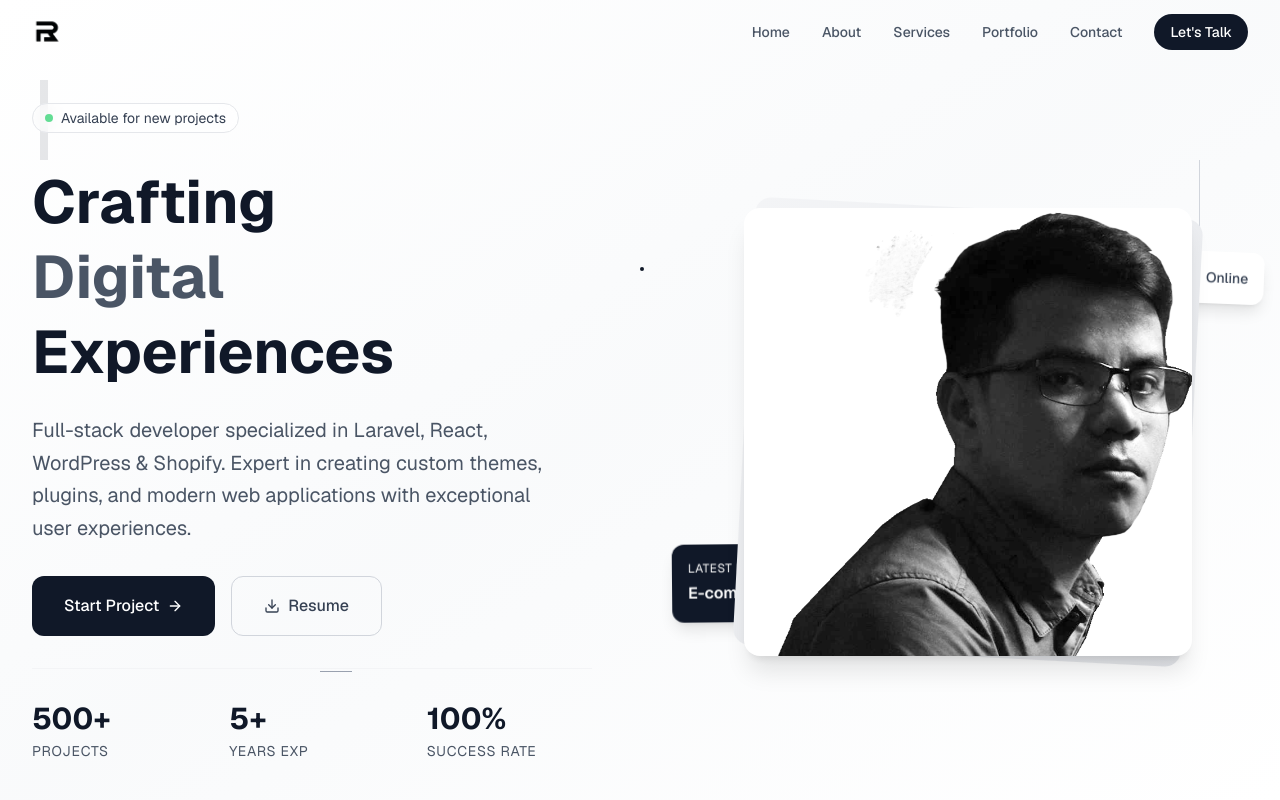
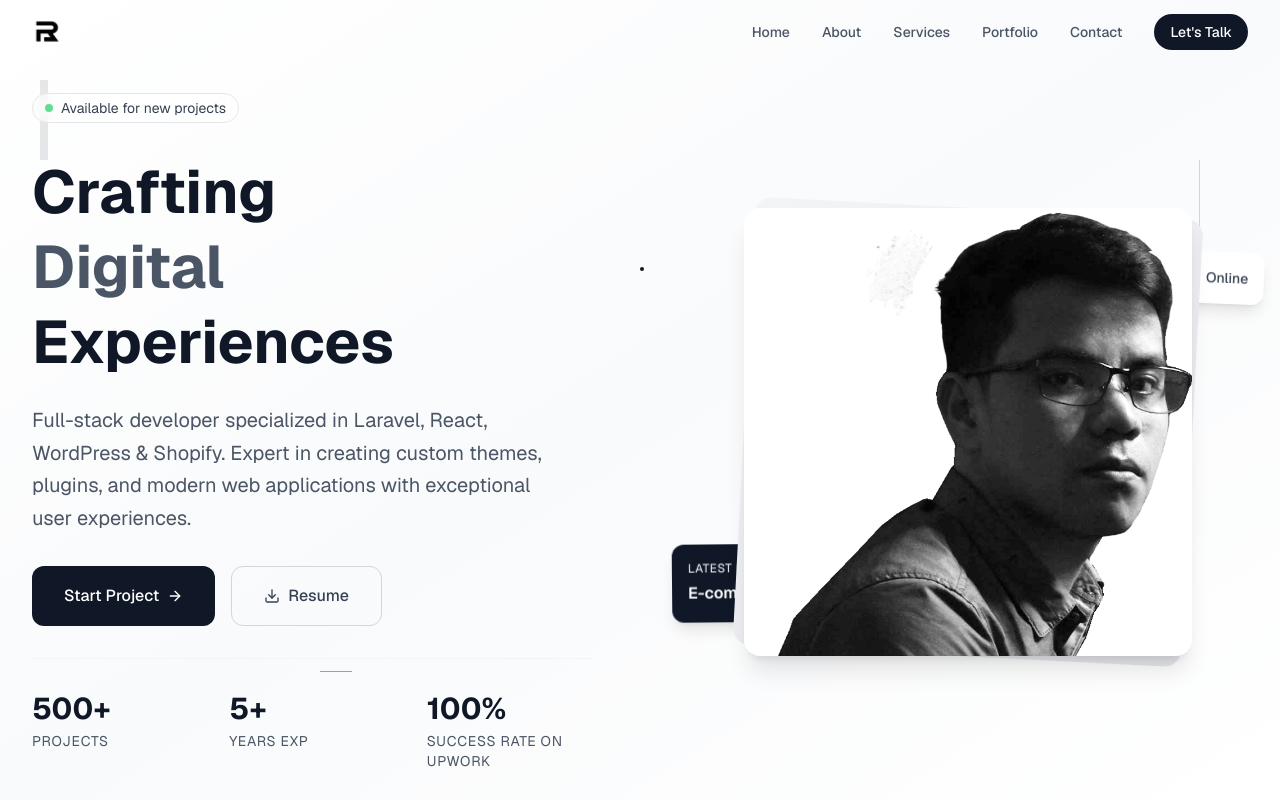
Before and after one commit to rnamocot/rendevprofile, a Next.js app: page / in a window 1280 px wide. Shown: the top 800 px of the page. Built offline with nearby package versions, Linux system fonts and the light colour scheme.

Commit message:
new text

```diff
--- a/src/app/components/section/HeroSection.jsx
+++ b/src/app/components/section/HeroSection.jsx
@@ -69,7 +69,7 @@ export default function HeroSection() {
               </div>
               <div>
                 <div className="text-3xl font-bold text-gray-900 mb-1">100%</div>
-                <div className="text-sm text-gray-600 uppercase tracking-wider">Success Rate</div>
+                <div className="text-sm text-gray-600 uppercase tracking-wider">Success Rate on Upwork</div>
               </div>
             </div>
           </div>
```
